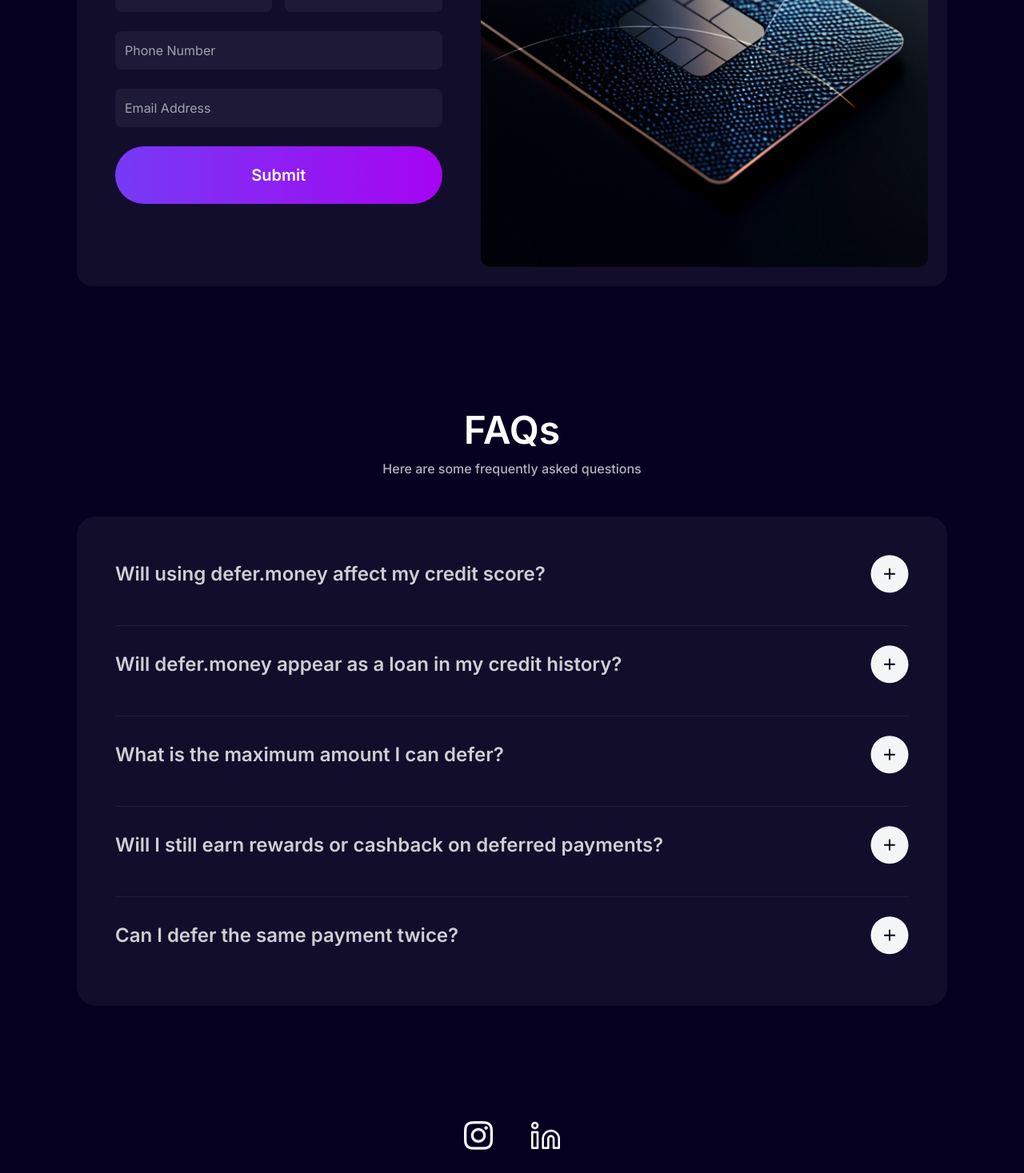
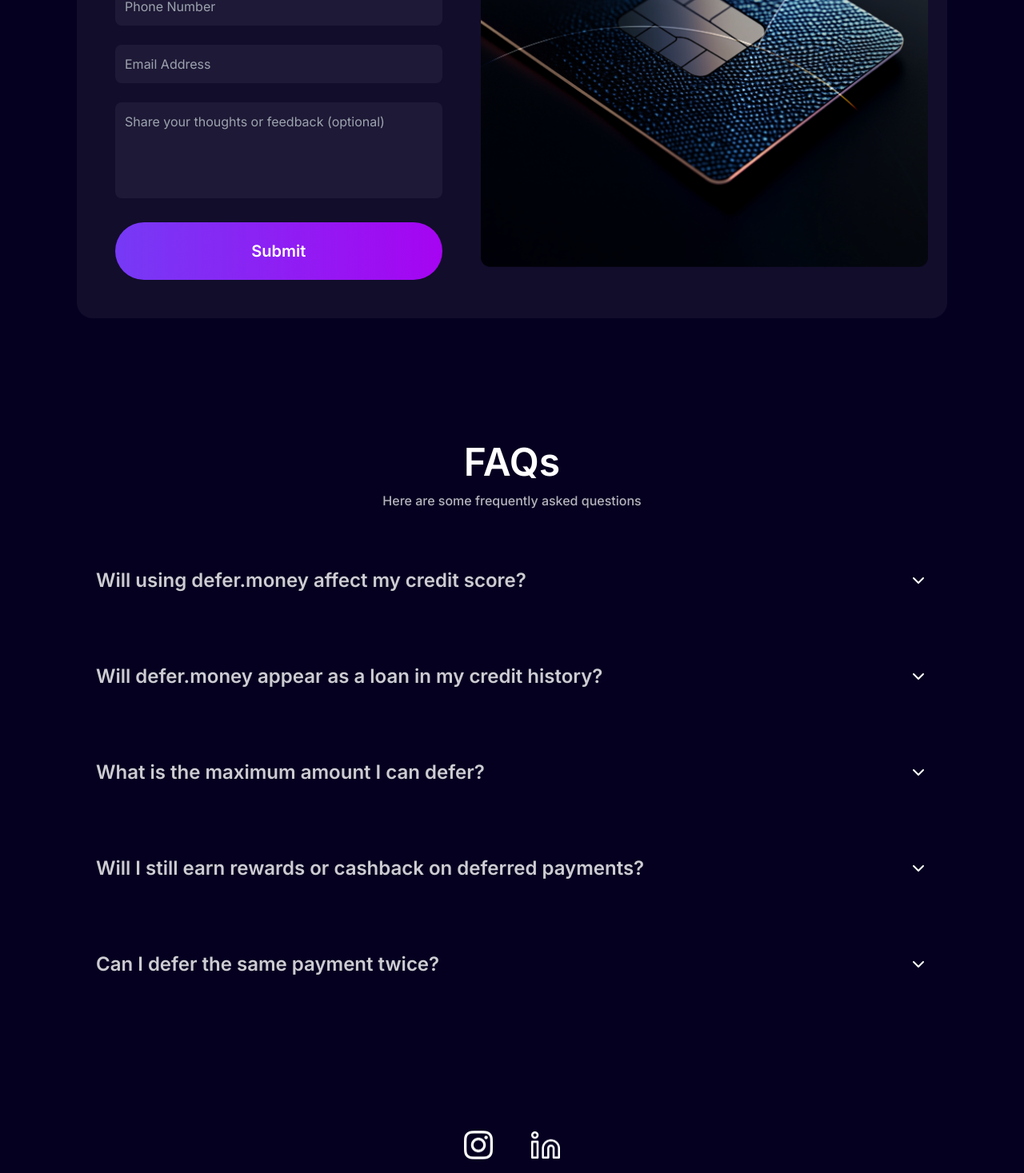
Before and after one commit to defer-money/defer-money-showcase, a Vue app: page / in a window 1280 px wide. Shown: the part 4214-5681 px from the top of the page at 80% size. Built offline with nearby package versions, Linux system fonts and the light colour scheme.

Commit message:
[UI]Button Effects (#9)

```diff
--- a/src/components/EarlyAccessForm.vue
+++ b/src/components/EarlyAccessForm.vue
@@ -7,19 +7,21 @@
         lastName: '',
         phoneNumber: '',
         email: '',
+        feedback: ''
       },
       errors: {
         firstName: '',
         lastName: '',
         phoneNumber: '',
         email: '',
+        feedback: ''
       },
       submitted: false,
       loading: false,
     };
   },
   methods: {
-    validateForm ()  {
+    validateForm() {
       this.errors.firstName = this.formData.firstName.length >= 3 ? '' : 'First name must be at least 3 characters long';
       this.errors.lastName = this.formData.lastName.length >= 1 ? '' : 'Last name must be at least 1 character long';
       this.errors.phoneNumber = /^\d{10}$/.test(this.formData.phoneNumber) ? '' : 'Phone number must be exactly 10 digits';
@@ -35,7 +37,13 @@
       }
 
       const data = {
-        values: [this.formData.firstName, this.formData.lastName, this.formData.phoneNumber, this.formData.email],
+        values: [
+          this.formData.firstName,
+          this.formData.lastName,
+          this.formData.phoneNumber,
+          this.formData.email,
+          this.formData.feedback
+        ],
       };
       let result = undefined;
       this.loading = true;
@@ -47,13 +55,12 @@
           });
 
           result = await response.text();
-          // alert(result);  // Show success message
       } catch (error) {
           alert('Error: ' + error);
       }
       this.loading = false;
 
-      this.submitted = result !== undefined; // Show submitted data
+      this.submitted = result !== undefined;
     },
   },
 };
@@ -68,7 +75,7 @@
         </div>
         <div class="flex w-full bg-white bg-opacity-5 md:p-6 gap-6 rounded-[1.25rem]">
           <div v-if="submitted" class="flex flex-col w-full p-5 gap-5 md:p-6 md:gap-10 justify-center items-center">
-             <img src="/assets/form-submitted.png" alt="Background" class="h-16 w-16 md:h-24 md:w-24 mt-6" />
+             <img src="/assets/form-submitted.png" alt="Background" class="h-16 w-16 md:h-24 md:w-24 mt-6 animate-bounce" />
               <p class="font-regular text-center md:max-w-[30rem] mb-6">Awesome! Thanks for joining the <span class="font-bold">defer.money </span>community. We're thrilled to have you! We'll be in touch soon with the next steps.</p>
           </div>
           <div v-else class="flex flex-col w-full p-6 gap-10 justify-center">
@@ -76,30 +83,70 @@
               <p class="text-white text-[1.90rem] font-semibold tracking-tight">Fill out the form below</p>
               <p class="text-gray-400 text-lg font-normal tracking-tight">We will get back to you once we are live!</p>
             </div>
-            <form @submit.prevent="handleSubmit">
+            <form @submit.prevent="handleSubmit" class="animate-fadeIn">
               <div class="flex flex-col gap-6">
                 <div class="flex gap-4 w-full justify-evenly">
                   <div class="w-full">
-                    <input v-model="formData.firstName" placeholder="First Name" class="bg-white bg-opacity-5 p-3 w-full rounded-lg text-white text-opacity-60" :disabled="loading" />
+                    <input
+                      v-model="formData.firstName"
+                      placeholder="First Name"
+                      class="bg-white bg-opacity-5 p-3 w-full rounded-lg text-white text-opacity-60 hover:bg-opacity-10 focus:ring-2 focus:ring-purple-500 transition-all duration-300"
+                      :disabled="loading"
+                    />
                     <p v-if="errors.firstName" class="error">{{ errors.firstName }}</p>
                   </div>
                   <div class="w-full">
-                    <input placeholder="Last Name" v-model="formData.lastName" class="bg-white bg-opacity-5 p-3 w-full rounded-lg text-white text-opacity-60" :disabled="loading" />
+                    <input
+                      placeholder="Last Name"
+                      v-model="formData.lastName"
+                      class="bg-white bg-opacity-5 p-3 w-full rounded-lg text-white text-opacity-60 hover:bg-opacity-10 focus:ring-2 focus:ring-purple-500 transition-all duration-300"
+                      :disabled="loading"
+                    />
                     <p v-if="errors.lastName" class="error">{{ errors.lastName }}</p>
                   </div>
                 </div>
                 <div>
-                  <input id="phoneNumber" name="phoneNumber" placeholder="Phone Number" type="number" minlength="10" maxlength="10" v-model="formData.phoneNumber" class="bg-white bg-opacity-5 p-3 w-full rounded-lg text-white text-opacity-60" :disabled="loading" />
+                  <input
+                    id="phoneNumber"
+                    name="phoneNumber"
+                    placeholder="Phone Number"
+                    type="number"
+                    minlength="10"
+                    maxlength="10"
+                    v-model="formData.phoneNumber"
+                    class="bg-white bg-opacity-5 p-3 w-full rounded-lg text-white text-opacity-60 hover:bg-opacity-10 focus:ring-2 focus:ring-purple-500 transition-all duration-300"
+                    :disabled="loading"
+                  />
                   <p v-if="errors.phoneNumber" class="error">{{ errors.phoneNumber }}</p>
                 </div>
                 <div>
-                  <input placeholder="Email Address" type="email" v-model="formData.email" class="bg-white bg-opacity-5 p-3 w-full rounded-lg text-white text-opacity-60" :disabled="loading" />
+                  <input
+                    placeholder="Email Address"
+                    type="email"
+                    v-model="formData.email"
+                    class="bg-white bg-opacity-5 p-3 w-full rounded-lg text-white text-opacity-60 hover:bg-opacity-10 focus:ring-2 focus:ring-purple-500 transition-all duration-300"
+                    :disabled="loading"
+                  />
                   <p v-if="errors.email" class="error">{{ errors.email }}</p>
+                </div>
+                <div>
+                  <textarea
+                    v-model="formData.feedback"
+                    placeholder="Share your thoughts or feedback (optional)"
+                    rows="4"
+                    class="bg-white bg-opacity-5 p-3 w-full rounded-lg text-white text-opacity-60 hover:bg-opacity-10 focus:ring-2 focus:ring-purple-500 transition-all duration-300 resize-none"
+                    :disabled="loading"
+                  ></textarea>
                 </div>
                 <span v-if="loading" class="flex justify-center" >
                   <dotlottie-vue class="h-48 w-48" autoplay loop src="https://lottie.host/45197d44-0c5c-4306-827d-bd5275c91263/bYmYXLtpbw.lottie" />
                 </span>
-                <button v-else class="bg-gradient-to-r from-[#763AF5] to-[#A604F2] rounded-full h-[4.5rem] w-full font-semibold text-[1.25rem]" type="submit" :disabled="loading">
+                <button
+                  v-else
+                  class="bg-gradient-to-r from-[#763AF5] to-[#A604F2] rounded-full h-[4.5rem] w-full font-semibold text-[1.25rem] hover:shadow-lg hover:shadow-purple-500/20 active:transform active:scale-95 transition-all duration-300"
+                  type="submit"
+                  :disabled="loading"
+                >
                   Submit
                 </button>
               </div>
@@ -115,4 +162,23 @@
   color: red;
   font-size: 0.9em;
 }
+
+textarea {
+  font-family: 'Inter', sans-serif;
+}
+
+@keyframes fadeIn {
+  from {
+    opacity: 0;
+    transform: translateY(10px);
+  }
+  to {
+    opacity: 1;
+    transform: translateY(0);
+  }
+}
+
+.animate-fadeIn {
+  animation: fadeIn 0.5s ease-out;
+}
 </style>
--- a/src/components/FAQs.vue
+++ b/src/components/FAQs.vue
@@ -1,57 +1,40 @@
 <script setup lang="ts">
-  let openFaqId: null|number = null;  // To track the currently open FAQ
+  let openFaqId: null|number = null;
 
   function toggleFaq(id: number):void {
     const faq = document.getElementById(`faq-${id}`);
     const button = document.getElementById(`button-${id}`);
     const icon = document.getElementById(`icon-${id}`);
-    const iconBg = document.getElementById(`icon-bg-${id}`);
-    const iconPath = document.getElementById(`icon-path-${id}`);
     const title = document.getElementById(`title-${id}`);
-    const isOpen = faq?.classList.contains('max-h-screen');
+    const isOpen = faq?.classList.contains('h-auto');
 
     // Close the currently open FAQ if it's different
     if (openFaqId && openFaqId !== id) {
       const openFaq = document.getElementById(`faq-${openFaqId}`);
       const openButton = document.getElementById(`button-${openFaqId}`);
       const openedIcon = document.getElementById(`icon-${openFaqId}`);
-      const openedtitle = document.getElementById(`title-${openFaqId}`);
-      const openedIconBg = document.getElementById(`icon-bg-${openFaqId}`);
-      const openedIconPath = document.getElementById(`icon-path-${openFaqId}`);
-      openFaq?.classList.remove("max-h-screen");
-      openFaq?.classList.add("max-h-0");
-      setTimeout(() => {
-      openButton?.style.setProperty('background-color', 'transparent');
-      openedtitle?.style.setProperty('opacity', '80%');
-      openedtitle?.style.setProperty('color', 'white');
-      openedIconBg?.style.setProperty('fill', '#F3F5F6');
-      openedIconPath?.style.setProperty('fill', '#050020');
-      openedIcon?.classList.remove("rotate-45");
-      }, 800);
+      const openedTitle = document.getElementById(`title-${openFaqId}`);
+
+      openFaq?.classList.remove('h-auto', 'opacity-100', 'translate-y-0');
+      openFaq?.classList.add('h-0', 'opacity-0', 'translate-y-[-8px]');
+      // openButton?.classList.remove('bg-gradient-to-r', 'from-[#763AF5]', 'to-[#A604F2]');
+      openedTitle?.classList.remove('text-white');
+      openedIcon?.classList.remove('-rotate-180');
     }
 
     // Toggle the clicked FAQ
     if (isOpen) {
-      faq?.classList.remove("max-h-screen");
-      faq?.classList.add("max-h-0");
-      setTimeout(() => {
-        button?.style.setProperty('background-color', 'transparent');
-        title?.style.setProperty('color', 'white');
-        title?.style.setProperty('opacity', '80%');
-        title?.style.setProperty('color', 'white');
-        iconBg?.style.setProperty('fill', '#F3F5F6')
-        iconPath?.style.setProperty('fill', "#050020");
-        icon?.classList.toggle("rotate-45");
-      }, 800);
+      faq?.classList.remove('h-auto', 'opacity-100', 'translate-y-0');
+      faq?.classList.add('h-0', 'opacity-0', 'translate-y-[-8px]');
+      // button?.classList.remove('bg-gradient-to-r', 'from-[#763AF5]', 'to-[#A604F2]');
+      title?.classList.remove('text-white');
+      icon?.classList.remove('-rotate-180');
     } else {
-      faq?.classList.remove("max-h-0");
-      faq?.classList.add("max-h-screen");
-      button?.style.setProperty('background-color', '#F2EBFD');
-      title?.style.setProperty('color', '#050020');
-      iconBg?.style.setProperty('fill', '#050020')
-      title?.style.setProperty('opacity', '100%');
-      iconPath?.style.setProperty('fill', '#F3F5F6');
-      icon?.classList.toggle("rotate-45");
+      faq?.classList.remove('h-0', 'opacity-0', 'translate-y-[-8px]');
+      faq?.classList.add('h-auto', 'opacity-100', 'translate-y-0');
+      // button?.classList.add('bg-gradient-to-r', 'from-[#763AF5]', 'to-[#A604F2]');
+      title?.classList.add('text-white');
+      icon?.classList.add('-rotate-180');
     }
 
     // Update the open FAQ ID
@@ -66,94 +49,94 @@
       <p class="font-extrabold text-[3rem]">FAQs</p>
       <p class="font-medium text-white text-opacity-70 tracking-[-.025]">Here are some frequently asked questions</p>
     </div>
-        <div class="flex flex-col w-full bg-white bg-opacity-5 rounded-3xl md:p-6">
+    <div class="flex flex-col w-full gap-4">
       <!-- FAQ Item 1 -->
-          <div id="button-1" class="flex flex-col w-full cursor-pointer rounded-lg p-6 gap-0" @click="toggleFaq(1)">
-            <div
-              class="flex w-full justify-between items-center gap-6"
+      <div id="button-1"
+        class="group w-full cursor-pointer rounded-xl transition-all duration-300 hover:shadow-lg hover:shadow-purple-500/10"
+        @click="toggleFaq(1)"
       >
+        <div class="flex w-full justify-between items-center p-6 transition-all duration-300">
           <div id="title-1" class="w-fit font-semibold text-xl md:text-2xl text-white text-opacity-80">
             Will using defer.money affect my credit score?
           </div>
-              <svg id="icon-1" class="h-12 w-12 transition-transform transform" viewBox="0 0 48 49">
-                <rect id="icon-bg-1" y="0.195312" width="48" height="48" rx="24" fill="#F3F5F6"/>
-                <path id="icon-path-1" fill-rule="evenodd" clip-rule="evenodd" d="M25 17.1953H23V23.1953H17V25.1953H23V31.1953H25V25.1953H31V23.1953H25V17.1953Z" fill="#050020"/>
+          <svg id="icon-1" class="h-6 w-6 transition-transform duration-500" viewBox="0 0 24 24" fill="none">
+            <path d="M6 9L12 15L18 9" stroke="currentColor" stroke-width="2" stroke-linecap="round" stroke-linejoin="round"/>
           </svg>
         </div>
-            <div id="faq-1" class="transition-all overflow-hidden max-h-0 ease-in-out duration-700 text-dark-custom-blue text-base md:text-lg mt-4">
-              No, as long as you repay the deferred amount on time, your credit score will not be negatively impacted. In fact,we help you avoid late payments.
+        <div id="faq-1" class="h-0 opacity-0 translate-y-[-8px] transition-all duration-300 ease-out px-6 pb-6">
+          <p class="text-white text-opacity-70">No, as long as you repay the deferred amount on time, your credit score will not be negatively impacted. In fact, we help you avoid late payments.</p>
         </div>
       </div>
-          <div class="h-[1px] bg-[#CDD6DA] bg-opacity-[8%] mx-6" />
+
       <!-- FAQ Item 2 -->
-          <div id="button-2" class="flex flex-col w-full cursor-pointer rounded-lg p-6 gap-0" @click="toggleFaq(2)">
-            <div
-              class="flex w-full justify-between items-center gap-6"
+      <div id="button-2"
+        class="group w-full cursor-pointer rounded-xl transition-all duration-300 hover:shadow-lg hover:shadow-purple-500/10"
+        @click="toggleFaq(2)"
       >
+        <div class="flex w-full justify-between items-center p-6 transition-all duration-300">
           <div id="title-2" class="w-fit font-semibold text-xl md:text-2xl text-white text-opacity-80">
             Will defer.money appear as a loan in my credit history?
           </div>
-              <svg id="icon-2" class="h-12 w-12 transition-transform transform" viewBox="0 0 48 49">
-                <rect id="icon-bg-2" y="0.195312" width="48" height="48" rx="24" fill="#F3F5F6"/>
-                <path id="icon-path-2" fill-rule="evenodd" clip-rule="evenodd" d="M25 17.1953H23V23.1953H17V25.1953H23V31.1953H25V25.1953H31V23.1953H25V17.1953Z" fill="#050020"/>
+          <svg id="icon-2" class="h-6 w-6 transition-transform duration-500" viewBox="0 0 24 24" fill="none">
+            <path d="M6 9L12 15L18 9" stroke="currentColor" stroke-width="2" stroke-linecap="round" stroke-linejoin="round"/>
           </svg>
         </div>
-            <div id="faq-2" class="transition-all overflow-hidden max-h-0 ease-in-out duration-700 text-dark-custom-blue text-base md:text-lg mt-4">
-                Yes, deferring a payment through defer.money will be reflected as a short-term loan in your credit history, as required by regulations.
+        <div id="faq-2" class="h-0 opacity-0 translate-y-[-8px] transition-all duration-300 ease-out px-6 pb-6">
+          <p class="text-white text-opacity-70">Yes, deferring a payment through defer.money will be reflected as a short-term loan in your credit history, as required by regulations.</p>
         </div>
       </div>
-          <div class="h-[1px] bg-[#CDD6DA] bg-opacity-[8%] mx-6" />
+
       <!-- FAQ Item 3 -->
-          <div id="button-3" class="flex flex-col w-full cursor-pointer rounded-lg p-6 gap-0" @click="toggleFaq(3)">
-            <div
-              class="flex w-full justify-between items-center gap-6"
+      <div id="button-3"
+        class="group w-full cursor-pointer rounded-xl transition-all duration-300 hover:shadow-lg hover:shadow-purple-500/10"
+        @click="toggleFaq(3)"
       >
+        <div class="flex w-full justify-between items-center p-6 transition-all duration-300">
           <div id="title-3" class="w-fit font-semibold text-xl md:text-2xl text-white text-opacity-80">
             What is the maximum amount I can defer?
           </div>
-              <svg id="icon-3" class="h-12 w-12 transition-transform transform" viewBox="0 0 48 49">
-                <rect id="icon-bg-3" y="0.195312" width="48" height="48" rx="24" fill="#F3F5F6"/>
-                <path id="icon-path-3" fill-rule="evenodd" clip-rule="evenodd" d="M25 17.1953H23V23.1953H17V25.1953H23V31.1953H25V25.1953H31V23.1953H25V17.1953Z" fill="#050020"/>
+          <svg id="icon-3" class="h-6 w-6 transition-transform duration-500" viewBox="0 0 24 24" fill="none">
+            <path d="M6 9L12 15L18 9" stroke="currentColor" stroke-width="2" stroke-linecap="round" stroke-linejoin="round"/>
           </svg>
         </div>
-            <div id="faq-3" class="transition-all overflow-hidden max-h-0 ease-in-out duration-700 text-dark-custom-blue text-base md:text-lg mt-4">
-                This will depend on your credit score and overall credit card limit.
+        <div id="faq-3" class="h-0 opacity-0 translate-y-[-8px] transition-all duration-300 ease-out px-6 pb-6">
+          <p class="text-white text-opacity-70">This will depend on your credit score and overall credit card limit.</p>
         </div>
       </div>
-          <div class="h-[1px] bg-[#CDD6DA] bg-opacity-[8%] mx-6" />
+
       <!-- FAQ Item 4 -->
-          <div id="button-4" class="flex flex-col w-full cursor-pointer rounded-lg p-6 gap-0" @click="toggleFaq(4)">
-            <div
-              class="flex w-full justify-between items-center gap-6"
+      <div id="button-4"
+        class="group w-full cursor-pointer rounded-xl transition-all duration-300 hover:shadow-lg hover:shadow-purple-500/10"
+        @click="toggleFaq(4)"
       >
+        <div class="flex w-full justify-between items-center p-6 transition-all duration-300">
           <div id="title-4" class="w-fit font-semibold text-xl md:text-2xl text-white text-opacity-80">
             Will I still earn rewards or cashback on deferred payments?
           </div>
-              <svg id="icon-4" class="h-12 w-12 transition-transform transform" viewBox="0 0 48 49">
-                <rect id="icon-bg-4" y="0.195312" width="48" height="48" rx="24" fill="#F3F5F6"/>
-                <path id="icon-path-4" fill-rule="evenodd" clip-rule="evenodd" d="M25 17.1953H23V23.1953H17V25.1953H23V31.1953H25V25.1953H31V23.1953H25V17.1953Z" fill="#050020"/>
+          <svg id="icon-4" class="h-6 w-6 transition-transform duration-500" viewBox="0 0 24 24" fill="none">
+            <path d="M6 9L12 15L18 9" stroke="currentColor" stroke-width="2" stroke-linecap="round" stroke-linejoin="round"/>
           </svg>
         </div>
-            <div id="faq-4" class="transition-all overflow-hidden max-h-0 ease-in-out duration-700 text-dark-custom-blue text-base md:text-lg mt-4">
-                Yes, rewards or cashback on the original transaction will remain unaffected.
+        <div id="faq-4" class="h-0 opacity-0 translate-y-[-8px] transition-all duration-300 ease-out px-6 pb-6">
+          <p class="text-white text-opacity-70">Yes, rewards or cashback on the original transaction will remain unaffected.</p>
         </div>
       </div>
-          <div class="h-[1px] bg-[#CDD6DA] bg-opacity-[8%] mx-6" />
+
       <!-- FAQ Item 5 -->
-          <div id="button-5" class="flex flex-col w-full cursor-pointer rounded-lg p-6 gap-0" @click="toggleFaq(5)">
-            <div
-              class="flex w-full justify-between items-center gap-6"
+      <div id="button-5"
+        class="group w-full cursor-pointer rounded-xl transition-all duration-300 hover:shadow-lg hover:shadow-purple-500/10"
+        @click="toggleFaq(5)"
       >
+        <div class="flex w-full justify-between items-center p-6 transition-all duration-300">
           <div id="title-5" class="w-fit font-semibold text-xl md:text-2xl text-white text-opacity-80">
             Can I defer the same payment twice?
           </div>
-              <svg id="icon-5" class="h-12 w-12 transition-transform transform" viewBox="0 0 48 49">
-                <rect id="icon-bg-5" y="0.195312" width="48" height="48" rx="24" fill="#F3F5F6"/>
-                <path id="icon-path-5" fill-rule="evenodd" clip-rule="evenodd" d="M25 17.1953H23V23.1953H17V25.1953H23V31.1953H25V25.1953H31V23.1953H25V17.1953Z" fill="#050020"/>
+          <svg id="icon-5" class="h-6 w-6 transition-transform duration-500" viewBox="0 0 24 24" fill="none">
+            <path d="M6 9L12 15L18 9" stroke="currentColor" stroke-width="2" stroke-linecap="round" stroke-linejoin="round"/>
           </svg>
         </div>
-            <div id="faq-5" class="transition-all overflow-hidden max-h-0 ease-in-out duration-700 text-dark-custom-blue text-base md:text-lg mt-4">
-                No, you can only defer a payment once. The amount you can defer will be decided based on the credit card statement.
+        <div id="faq-5" class="h-0 opacity-0 translate-y-[-8px] transition-all duration-300 ease-out px-6 pb-6">
+          <p class="text-white text-opacity-70">No, you can only defer a payment once. The amount you can defer will be decided based on the credit card statement.</p>
         </div>
       </div>
     </div>
@@ -161,4 +144,7 @@
 </template>
 
 <style scoped>
+.group:hover {
+  background: linear-gradient(90deg, rgba(118, 58, 245, 0.1) 0%, rgba(166, 4, 242, 0.1) 100%);
+}
 </style>
--- a/src/style.css
+++ b/src/style.css
@@ -15,7 +15,6 @@
 
 body {
   height: 100%;
-
   background-color: #050020;
   color: #ffffff;
 }
@@ -27,6 +26,54 @@
   padding: 1rem;
 }
 
+/* Button animations */
+button {
+  transition: all 0.3s ease;
+}
+
+button:hover {
+  transform: translateY(-2px);
+  box-shadow: 0 10px 20px rgba(118, 58, 245, 0.2);
+}
+
+button:active {
+  transform: translateY(0);
+}
+
+/* Form input animations */
+input, textarea {
+  transition: all 0.3s ease;
+}
+
+input:focus, textarea:focus {
+  transform: translateY(-1px);
+  box-shadow: 0 5px 15px rgba(166, 4, 242, 0.1);
+  outline: none;
+  border: 1px solid rgba(166, 4, 242, 0.5);
+}
+
+/* Link animations */
+a {
+  transition: opacity 0.3s ease;
+}
+
+a:hover {
+  opacity: 0.8;
+}
+
+/* FAQ animations */
+.faq-transition {
+  transition: all 0.5s cubic-bezier(0.4, 0, 0.2, 1);
+}
+
+.faq-button {
+  transition: background-color 0.3s ease;
+}
+
+.faq-button:hover {
+  background-color: rgba(255, 255, 255, 0.1);
+}
+
 @media (min-width: 768px) {
   #app {
     padding: 3rem;
--- a/vite.config.ts
+++ b/vite.config.ts
@@ -10,6 +10,6 @@
     }
   },
   server: {
-    port: 5174,
+    port: 5300,
   }
 })
```
Also changed, not shown: tailwind.config.js (+14 -0 lines), 2 other files (tests, documents, lock files or other folders). Lines whose indentation alone changed are shown as unchanged.
